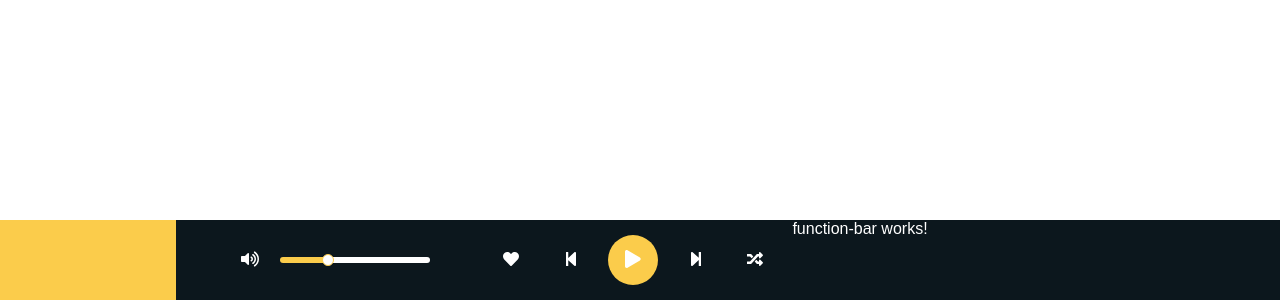
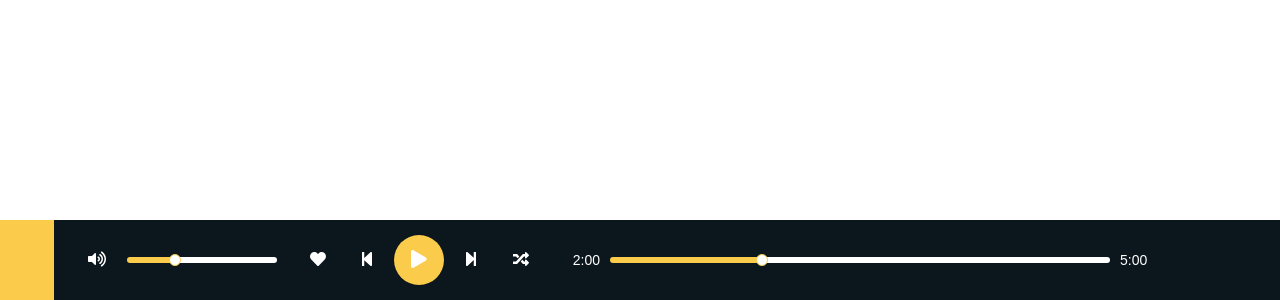
Before and after one commit to justonelife/groove, an Angular app: page / in a window 1280 px wide. Shown: the part 500-800 px from the top of the page. Built offline with nearby package versions, Linux system fonts and the light colour scheme.

Commit message:
Implement duration bar UI

```diff
--- /dev/null
+++ b/src/app/components/player-bar/function-bar/duration/duration.component.html
@@ -0,0 +1,5 @@
+<div class='duration'>
+    <p class='duration__timer'>2:00</p>
+    <app-slider [widthSize]='500'></app-slider>
+    <p class='duration__timer'>5:00</p>
+</div>
--- /dev/null
+++ b/src/app/components/player-bar/function-bar/duration/duration.component.scss
@@ -0,0 +1,13 @@
+$timer-font-size: 14px;
+
+.duration {
+    width: 100%;
+    height: 100%;
+    display: flex;
+    // justify-content: space-between; [1]
+    align-items: center;
+    &__timer {
+        font-size: $timer-font-size;
+        margin: 0 10px; //temporate alternative for justify-content [1]
+    }
+}
--- /dev/null
+++ b/src/app/components/player-bar/function-bar/duration/duration.component.ts
@@ -0,0 +1,15 @@
+import { Component, OnInit } from '@angular/core';
+
+@Component({
+  selector: 'app-duration',
+  templateUrl: './duration.component.html',
+  styleUrls: ['./duration.component.scss']
+})
+export class DurationComponent implements OnInit {
+
+  constructor() { }
+
+  ngOnInit(): void {
+  }
+
+}
--- a/src/app/components/player-bar/function-bar/function-bar.component.html
+++ b/src/app/components/player-bar/function-bar/function-bar.component.html
@@ -1 +1,3 @@
-<p>function-bar works!</p>
+<div class='function-bar'>
+    <app-duration></app-duration>
+</div>
--- a/src/app/components/player-bar/function-bar/function-bar.component.scss
+++ b/src/app/components/player-bar/function-bar/function-bar.component.scss
@@ -0,0 +1,5 @@
+.function-bar {
+    width: 100%;
+    height: 100%;
+    padding: 0 15px;
+}
```
Also changed, not shown: src/app/components/player-bar/function-bar/duration/duration.module.ts (added, +20 -0 lines), src/app/components/player-bar/function-bar/function-bar.module.ts (added, +20 -0 lines), src/app/components/player-bar/player-bar.module.ts (+4 -4 lines), 1 other file (tests, documents, lock files or other folders).
